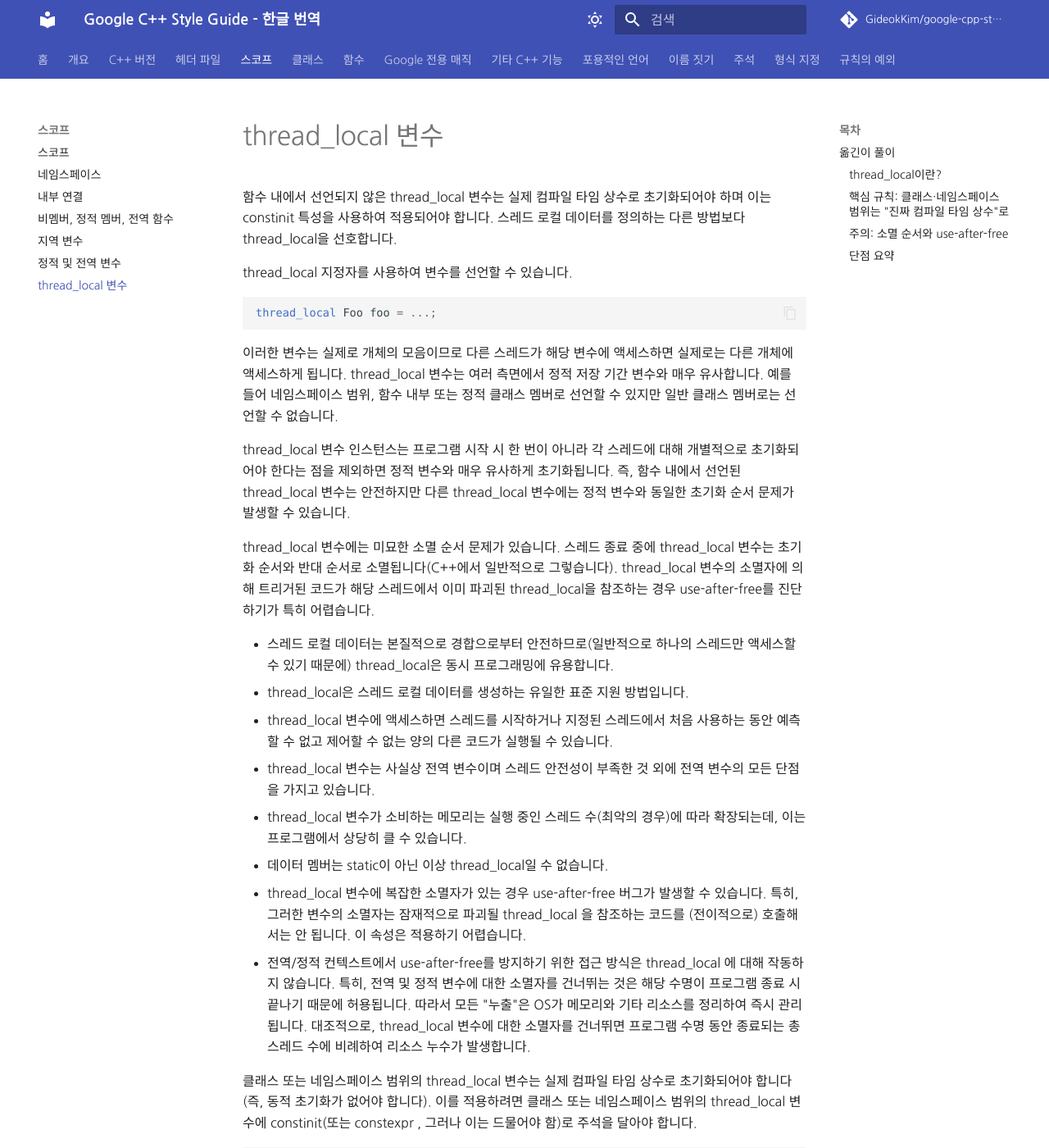
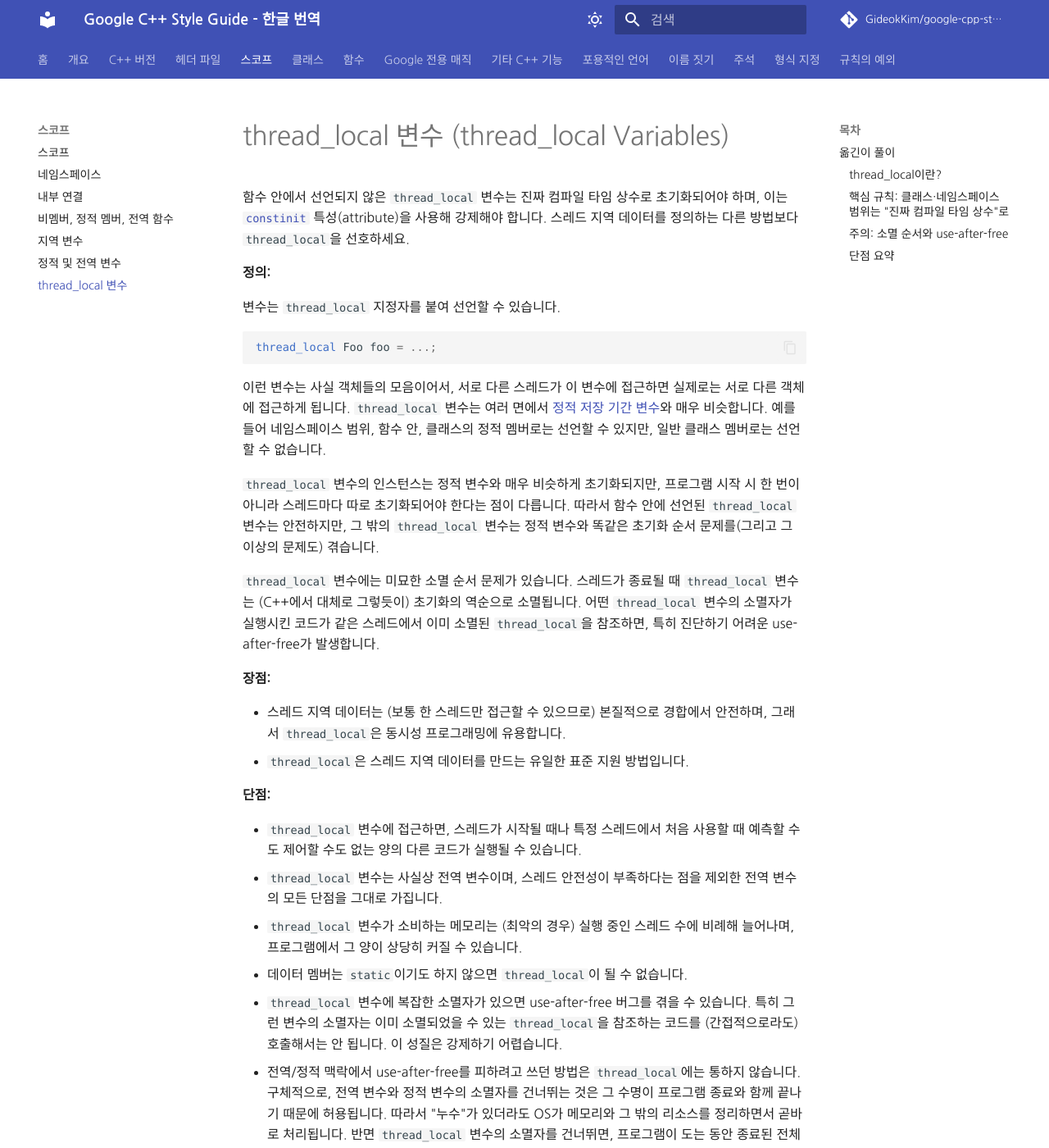
Before and after one commit to GideokKim/google-cpp-style-guide-kr, an MkDocs documentation site: the page built from google cpp style guide/thread_local_variables.md, in a window 1280 px wide and 1400 px high. Shown: the whole window at 82% size. Built offline with MkDocs 1.6.1 and Material for MkDocs 9.7.7, drawn with Linux system fonts in a browser that asks for light colours; some web fonts are replaced; comment, search, counter and statistics services are not loaded; some of the changed text lies outside the part shown.

Commit message:
docs(scope): rewrite machine-translated body in `thread_local variables`
The page flattened the upstream Definition, Pros, Cons and Decision blocks
into bare paragraphs and unlabelled bullet lists, dropped the links to
`constinit` and Static and Global Variables, left every identifier
unformatted, omitted the "and more besides" qualifier on the
initialization-order problem, and inverted the use-after-free sentence so
that the diagnosis, not the bug, was hard.

Restore the four block labels and the hyperlinks, retranslate the body,
mark identifiers as code, and add the English heading suffix used by the
other pages.

````diff
--- a/google cpp style guide/thread_local_variables.md
+++ b/google cpp style guide/thread_local_variables.md
@@ -1,47 +1,55 @@
-# thread_local 변수
+# thread_local 변수 (thread_local Variables)
 
-함수 내에서 선언되지 않은 thread_local 변수는 실제 컴파일 타임 상수로 초기화되어야 하며 이는 constinit 특성을 사용하여 적용되어야 합니다. 스레드 로컬 데이터를 정의하는 다른 방법보다 thread_local을 선호합니다.
+함수 안에서 선언되지 않은 `thread_local` 변수는 진짜 컴파일 타임 상수로 초기화되어야 하며, 이는 [`constinit`](https://en.cppreference.com/w/cpp/language/constinit) 특성(attribute)을 사용해 강제해야 합니다. 스레드 지역 데이터를 정의하는 다른 방법보다 `thread_local`을 선호하세요.
 
-thread_local 지정자를 사용하여 변수를 선언할 수 있습니다.
+**정의:**
+
+변수는 `thread_local` 지정자를 붙여 선언할 수 있습니다.
 
 ```cpp
 thread_local Foo foo = ...;
 ```
 
-이러한 변수는 실제로 개체의 모음이므로 다른 스레드가 해당 변수에 액세스하면 실제로는 다른 개체에 액세스하게 됩니다. thread_local 변수는 여러 측면에서 정적 저장 기간 변수와 매우 유사합니다. 예를 들어 네임스페이스 범위, 함수 내부 또는 정적 클래스 멤버로 선언할 수 있지만 일반 클래스 멤버로는 선언할 수 없습니다.
+이런 변수는 사실 객체들의 모음이어서, 서로 다른 스레드가 이 변수에 접근하면 실제로는 서로 다른 객체에 접근하게 됩니다. `thread_local` 변수는 여러 면에서 [정적 저장 기간 변수](static_and_global_variables.md)와 매우 비슷합니다. 예를 들어 네임스페이스 범위, 함수 안, 클래스의 정적 멤버로는 선언할 수 있지만, 일반 클래스 멤버로는 선언할 수 없습니다.
 
-thread_local 변수 인스턴스는 프로그램 시작 시 한 번이 아니라 각 스레드에 대해 개별적으로 초기화되어야 한다는 점을 제외하면 정적 변수와 매우 유사하게 초기화됩니다. 즉, 함수 내에서 선언된 thread_local 변수는 안전하지만 다른 thread_local 변수에는 정적 변수와 동일한 초기화 순서 문제가 발생할 수 있습니다.
+`thread_local` 변수의 인스턴스는 정적 변수와 매우 비슷하게 초기화되지만, 프로그램 시작 시 한 번이 아니라 스레드마다 따로 초기화되어야 한다는 점이 다릅니다. 따라서 함수 안에 선언된 `thread_local` 변수는 안전하지만, 그 밖의 `thread_local` 변수는 정적 변수와 똑같은 초기화 순서 문제를(그리고 그 이상의 문제도) 겪습니다.
 
-thread_local 변수에는 미묘한 소멸 순서 문제가 있습니다. 스레드 종료 중에 thread_local 변수는 초기화 순서와 반대 순서로 소멸됩니다(C++에서 일반적으로 그렇습니다). thread_local 변수의 소멸자에 의해 트리거된 코드가 해당 스레드에서 이미 파괴된 thread_local을 참조하는 경우 use-after-free를 진단하기가 특히 어렵습니다.
+`thread_local` 변수에는 미묘한 소멸 순서 문제가 있습니다. 스레드가 종료될 때 `thread_local` 변수는 (C++에서 대체로 그렇듯이) 초기화의 역순으로 소멸됩니다. 어떤 `thread_local` 변수의 소멸자가 실행시킨 코드가 같은 스레드에서 이미 소멸된 `thread_local`을 참조하면, 특히 진단하기 어려운 use-after-free가 발생합니다.
 
-- 스레드 로컬 데이터는 본질적으로 경합으로부터 안전하므로(일반적으로 하나의 스레드만 액세스할 수 있기 때문에) thread_local은 동시 프로그래밍에 유용합니다.
-- thread_local은 스레드 로컬 데이터를 생성하는 유일한 표준 지원 방법입니다.
+**장점:**
 
-- thread_local 변수에 액세스하면 스레드를 시작하거나 지정된 스레드에서 처음 사용하는 동안 예측할 수 없고 제어할 수 없는 양의 다른 코드가 실행될 수 있습니다.
-- thread_local 변수는 사실상 전역 변수이며 스레드 안전성이 부족한 것 외에 전역 변수의 모든 단점을 가지고 있습니다.
-- thread_local 변수가 소비하는 메모리는 실행 중인 스레드 수(최악의 경우)에 따라 확장되는데, 이는 프로그램에서 상당히 클 수 있습니다.
-- 데이터 멤버는 static이 아닌 이상 thread_local일 수 없습니다.
-- thread_local 변수에 복잡한 소멸자가 있는 경우 use-after-free 버그가 발생할 수 있습니다. 특히, 그러한 변수의 소멸자는 잠재적으로 파괴될 thread_local 을 참조하는 코드를 (전이적으로) 호출해서는 안 됩니다. 이 속성은 적용하기 어렵습니다.
-- 전역/정적 컨텍스트에서 use-after-free를 방지하기 위한 접근 방식은 thread_local 에 대해 작동하지 않습니다. 특히, 전역 및 정적 변수에 대한 소멸자를 건너뛰는 것은 해당 수명이 프로그램 종료 시 끝나기 때문에 허용됩니다. 따라서 모든 "누출"은 OS가 메모리와 기타 리소스를 정리하여 즉시 관리됩니다. 대조적으로, thread_local 변수에 대한 소멸자를 건너뛰면 프로그램 수명 동안 종료되는 총 스레드 수에 비례하여 리소스 누수가 발생합니다.
+- 스레드 지역 데이터는 (보통 한 스레드만 접근할 수 있으므로) 본질적으로 경합에서 안전하며, 그래서 `thread_local`은 동시성 프로그래밍에 유용합니다.
+- `thread_local`은 스레드 지역 데이터를 만드는 유일한 표준 지원 방법입니다.
 
-클래스 또는 네임스페이스 범위의 thread_local 변수는 실제 컴파일 타임 상수로 초기화되어야 합니다(즉, 동적 초기화가 없어야 합니다). 이를 적용하려면 클래스 또는 네임스페이스 범위의 thread_local 변수에 constinit(또는 constexpr , 그러나 이는 드물어야 함)로 주석을 달아야 합니다.
+**단점:**
 
-```cpp
-constinit thread_local Foo foo = ...;
-```
+- `thread_local` 변수에 접근하면, 스레드가 시작될 때나 특정 스레드에서 처음 사용할 때 예측할 수도 제어할 수도 없는 양의 다른 코드가 실행될 수 있습니다.
+- `thread_local` 변수는 사실상 전역 변수이며, 스레드 안전성이 부족하다는 점을 제외한 전역 변수의 모든 단점을 그대로 가집니다.
+- `thread_local` 변수가 소비하는 메모리는 (최악의 경우) 실행 중인 스레드 수에 비례해 늘어나며, 프로그램에서 그 양이 상당히 커질 수 있습니다.
+- 데이터 멤버는 `static`이기도 하지 않으면 `thread_local`이 될 수 없습니다.
+- `thread_local` 변수에 복잡한 소멸자가 있으면 use-after-free 버그를 겪을 수 있습니다. 특히 그런 변수의 소멸자는 이미 소멸되었을 수 있는 `thread_local`을 참조하는 코드를 (간접적으로라도) 호출해서는 안 됩니다. 이 성질은 강제하기 어렵습니다.
+- 전역/정적 맥락에서 use-after-free를 피하려고 쓰던 방법은 `thread_local`에는 통하지 않습니다. 구체적으로, 전역 변수와 정적 변수의 소멸자를 건너뛰는 것은 그 수명이 프로그램 종료와 함께 끝나기 때문에 허용됩니다. 따라서 "누수"가 있더라도 OS가 메모리와 그 밖의 리소스를 정리하면서 곧바로 처리됩니다. 반면 `thread_local` 변수의 소멸자를 건너뛰면, 프로그램이 도는 동안 종료된 전체 스레드 수에 비례해 리소스 누수가 발생합니다.
 
-함수 내부의 thread_local 변수에는 초기화 문제가 없지만 스레드 종료 중에 여전히 use-after-free 위험이 있습니다. 함수 범위 thread_local을 사용하면 이를 노출하는 함수나 정적 메서드를 정의하여 클래스 또는 네임스페이스 범위 thread_local을 시뮬레이션할 수 있습니다.
+**결정:**
 
-```cpp
-Foo& MyThreadLocalFoo() {
-  thread_local Foo result = ComplicatedInitialization();
-  return result;
-}
-```
+- 클래스 범위나 네임스페이스 범위의 `thread_local` 변수는 진짜 컴파일 타임 상수로 초기화되어야 합니다(즉, 동적 초기화가 없어야 합니다). 이를 강제하기 위해 클래스 범위나 네임스페이스 범위의 `thread_local` 변수에는 [`constinit`](https://en.cppreference.com/w/cpp/language/constinit)을 붙여야 합니다(`constexpr`도 가능하지만 그런 경우는 드물어야 합니다).
 
-thread_local 변수는 스레드가 종료될 때마다 삭제됩니다. 그러한 변수의 소멸자가 다른 (잠재적으로 파괴된) thread_local을 참조하는 경우 use-after-free 버그를 진단하기 어려워집니다. 다른 thread_local 에 액세스할 가능성을 최소화하기 위해 간단한 유형 또는 파기 시 사용자 제공 코드를 실행하지 않는 것이 입증된 유형을 선호하세요.
+    ```cpp
+    constinit thread_local Foo foo = ...;
+    ```
 
-thread_local은 스레드 로컬 데이터를 정의하는 다른 메커니즘보다 선호되어야 합니다.
+- 함수 안의 `thread_local` 변수는 초기화 문제는 없지만, 스레드 종료 중에 use-after-free가 발생할 위험은 여전히 있습니다. 함수 범위의 `thread_local`을 노출하는 함수나 정적 메서드를 정의하면, 클래스 범위나 네임스페이스 범위의 `thread_local`을 흉내 낼 수 있다는 점을 알아 두세요.
+
+    ```cpp
+    Foo& MyThreadLocalFoo() {
+      thread_local Foo result = ComplicatedInitialization();
+      return result;
+    }
+    ```
+
+- `thread_local` 변수는 스레드가 종료될 때마다 소멸된다는 점에 유의하세요. 그런 변수의 소멸자가 (이미 소멸되었을 수 있는) 다른 `thread_local`을 참조하면 진단하기 어려운 use-after-free 버그를 겪게 됩니다. 다른 `thread_local`에 접근할 가능성을 최소화하려면, 사소한 타입이나 소멸 시 사용자 제공 코드를 실행하지 않는다고 증명할 수 있는 타입을 선호하세요.
+
+스레드 지역 데이터를 정의하는 다른 메커니즘보다 `thread_local`을 선호해야 합니다.
 
 ---
 
````
